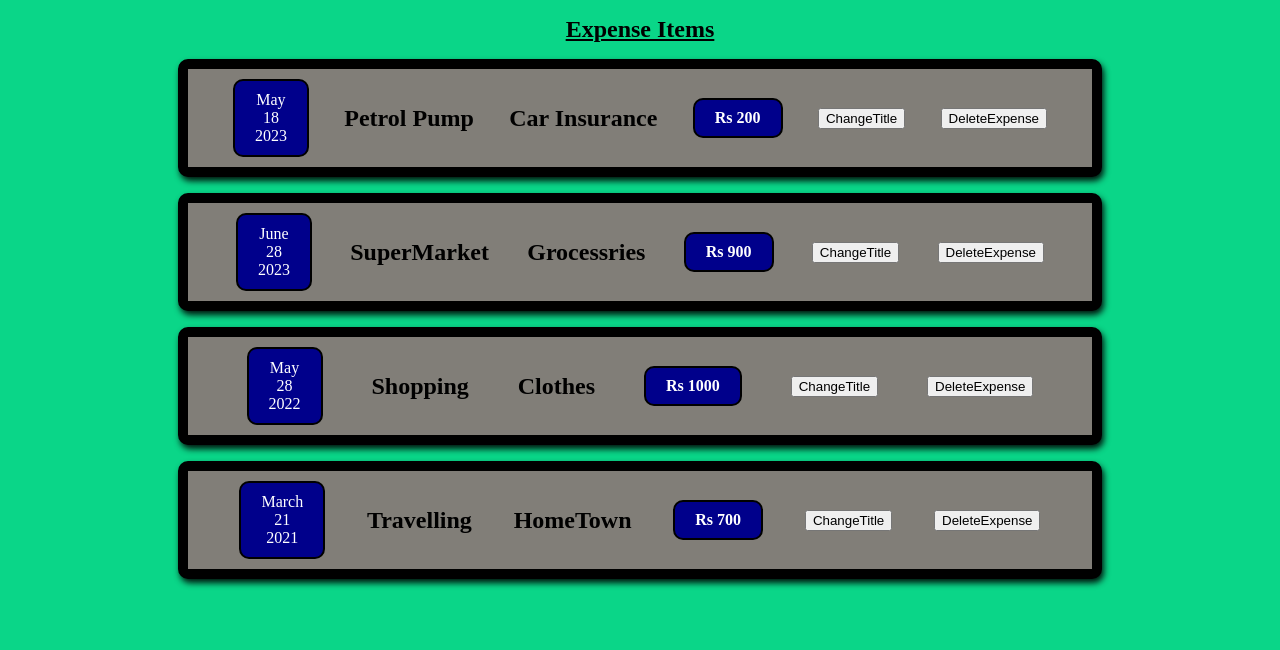
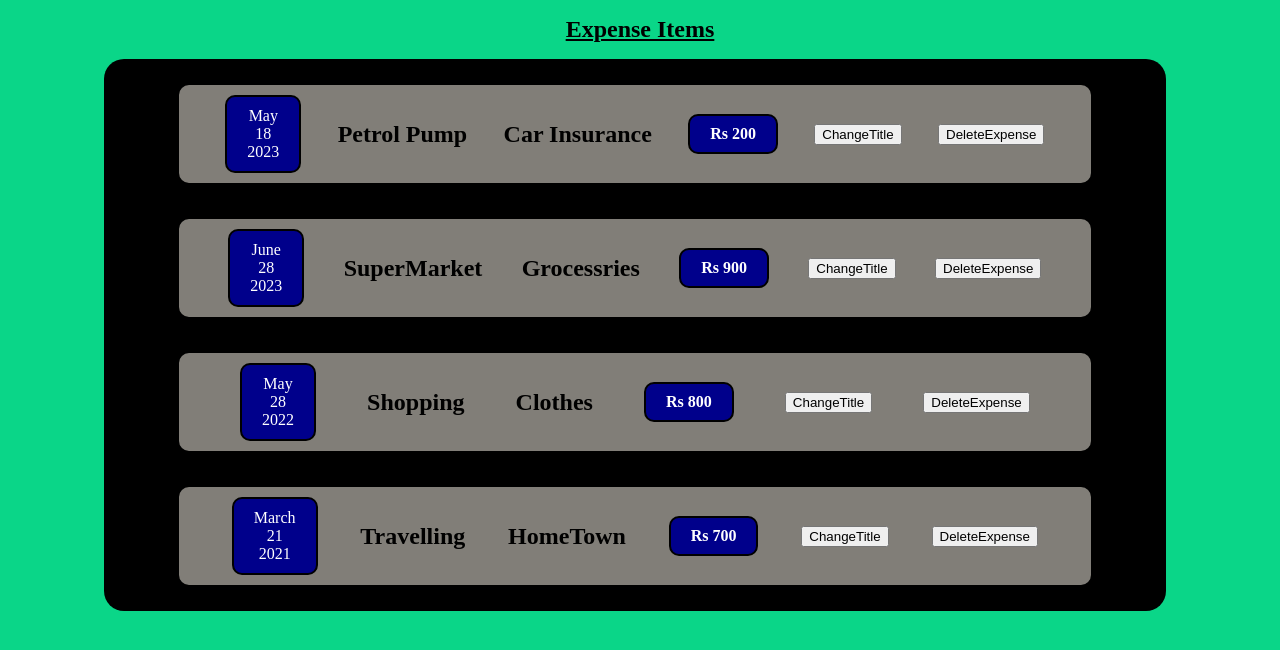
Before and after one commit to Vaibhavdesai99/React-JS, a React (Create React App) app: page / in a window 1280 px wide. Shown: the top 650 px of the page. Built offline with nearby package versions, Linux system fonts and the light colour scheme.

Commit message:
Added new UI components and updated CSS

```diff
--- /dev/null
+++ b/src/App.css
@@ -0,0 +1,10 @@
+.background{
+
+    display: inline-block;
+
+    margin: auto 6rem;
+    background-color: black;
+
+
+    text-align: center;
+}
--- a/src/App.js
+++ b/src/App.js
@@ -1,8 +1,12 @@
 import React from "react";
 
+import './App.css'
+
+import Expenseitem from "./components/Expenses/ExpenseItem";
+
+import Cards from "./components/UI/Cards";
 
 
-import Expenseitem from "./components/Expenses/ExpenseItem";
 
 const App = () => {
   const expenses = [
@@ -23,7 +27,7 @@ const App = () => {
       LocationOfExpenditure: "Shopping",
       date: new Date(2022, 4, 28),
       description: "Clothes",
-      amount: 1000,
+      amount: 800,
     },
     {
       LocationOfExpenditure: "Travelling",
@@ -40,13 +44,15 @@ const App = () => {
   return (
     <>
     <h2 className="Expense_list">Expense Items</h2>
-    <div>
+
+    {/* we change div to Cards ...so style get applied that we create in cards.css */}
+    <Cards className="background">
 
 
       {expenses.map((expense, index) => {
-        // console.log(
+
         //   `Expense ${index} (key=${expense.date.toDateString()}): ${expense}`  //op=>Expense 0 (key=Thu May 18 2023): [object Object]
-        // );
+
 
         return (
           <Expenseitem
@@ -60,7 +66,7 @@ const App = () => {
         );
       })}
 
-    </div>
+    </Cards>
     </>
 
   );
--- a/src/components/Expenses/ExpenseDate.css
+++ b/src/components/Expenses/ExpenseDate.css
@@ -0,0 +1,15 @@
+
+
+.date{
+    display: flex;
+    flex-direction: column;
+    border: 2px solid black;
+    padding: 10px 20px;
+    background-color: darkblue;
+    border-radius: 10px;
+    color: white;
+    text-align: center;
+
+
+
+}
--- a/src/components/Expenses/ExpenseItem.css
+++ b/src/components/Expenses/ExpenseItem.css
@@ -18,7 +18,7 @@
 
     border: 10px solid black;
 
-    border-radius: 10px;
+
 
     box-shadow: 2px 4px 6px rgba(0, 0, 0, 0.9);
 
@@ -43,8 +43,8 @@
     .expenses{
         background-color: rgb(129, 126, 120);
         padding: 10px 10px;
-
-        width: 70%;
+        /* border-radius: 30px; */
+        width: 92%;
         margin: 1rem auto;
     }
   }
@@ -52,20 +52,6 @@
 
 
 
-
-.date{
-    display: flex;
-    flex-direction: column;
-    border: 2px solid black;
-    padding: 10px 20px;
-    background-color: darkblue;
-    border-radius: 10px;
-    color: white;
-    text-align: center;
-
-
-
-}
 
 
 
--- a/src/components/Expenses/ExpenseItem.js
+++ b/src/components/Expenses/ExpenseItem.js
@@ -7,6 +7,10 @@ import ExpenseDate from "./ExpenseDate";
 
 //imported ExpenseDetails file here:
 import ExpenseDetails from "./ExpenseDetails";
+
+import Cards from "../UI/Cards";
+
+
 
 
 
@@ -19,7 +23,9 @@ const Expenseitem = (props) => {
 
   return (
 
-    <div className="expenses">
+    //we changeed div and use Cards here so all style get applied here
+
+    <Cards className="expenses">
     <ExpenseDate date={props.date} />
     <ExpenseDetails
       LocationOfExpenditure={props.LocationOfExpenditure}
@@ -28,7 +34,7 @@ const Expenseitem = (props) => {
     />
     <button onClick={clickHandler}>ChangeTitle</button>
     <button onClick={DeleteHandler}>DeleteExpense</button>
-  </div>
+  </Cards>
 
 
   );
--- /dev/null
+++ b/src/components/UI/Cards.css
@@ -0,0 +1,9 @@
+
+.Card{
+    /* this is property of inside box we import this from ExpenseItem.css  */
+    border-radius: 30px;
+
+    /* below this   they are the properties of outer black box we import this from app.css   */
+    border-radius: 20px;
+    width: 84%;
+}
--- /dev/null
+++ b/src/components/UI/Cards.js
@@ -0,0 +1,25 @@
+import React from 'react'
+
+import './Cards.css'
+
+//children is reserved name :-
+const Cards = (props) => {
+
+
+  //concatenating the className prop with the string 'Card' : should add space space after 'Card '   otherwise it wont work.
+  //Adding a space between the className prop and the string 'Card' is necessary because CSS class names are separated by spaces
+  const classes = 'Card ' + props.className;
+
+
+  return(
+
+  <div className={classes}>{props.children}</div>
+  );
+
+
+
+
+
+
+}
+export default Cards
```
